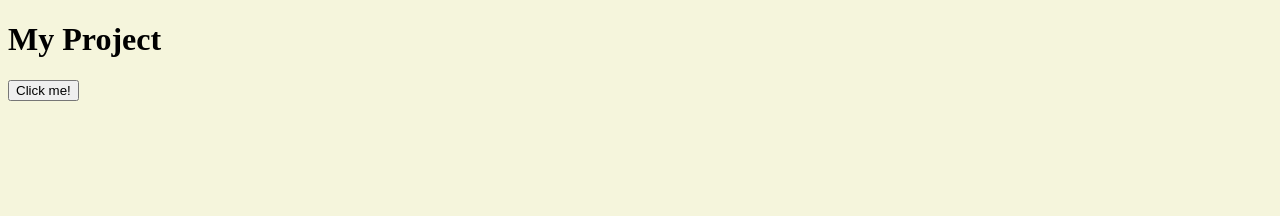
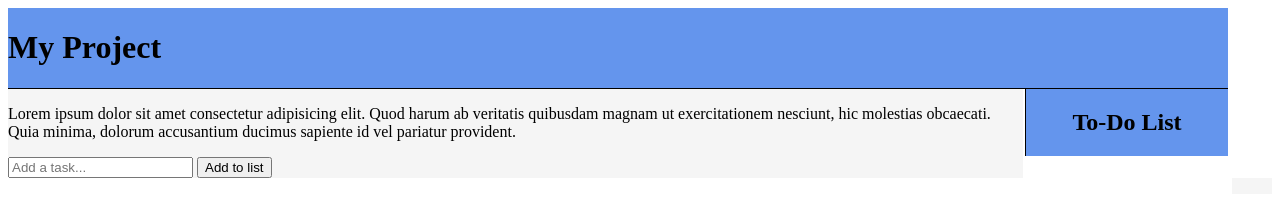
Before and after one commit to officeraggro/sdi-workshop-to-do-list, a plain HTML site: page index.html in a window 1280 px wide. Drawn offline with Linux system fonts and the light colour scheme.

Commit message:
Initial layout

```diff
--- a/index.html
+++ b/index.html
@@ -8,11 +8,25 @@
     <link rel="stylesheet" href="./style.css">
 </head>
 <body>
-    <div>
-        <h1>My Project</h1>
-    </div>
-    <div id="container">
-        <button id="click-me">Click me!</button>
+    <div class="grid-container">
+        <div class="grid-item grid-head">
+            <span><h1 id="banner-title">My Project</h1></span>
+        </div>
+
+        <div class="grid-item grid-content">
+            <p>Lorem ipsum dolor sit amet consectetur adipisicing elit. Quod harum ab veritatis quibusdam magnam ut exercitationem nesciunt, hic molestias obcaecati. Quia minima, dolorum accusantium ducimus sapiente id vel pariatur provident.</p>
+            <input placeholder="Add a task...">
+            <button id="click-me">Add to list</button>
+        </div>
+
+        <div class="grid-item checklist-header">
+            <h2>To-Do List</h2>
+        </div>
+        <div class="grid-item checklist">
+            <ul id="checklist">
+
+            </ul>
+        </div>
     </div>
 
     <script src="./index.js"></script>
--- a/style.css
+++ b/style.css
@@ -1,3 +1,37 @@
-body {
-    background-color: beige;
+
+
+.grid-container {
+    display: grid;
+    grid-template-columns: 2.5fr .5fr;
+    grid-auto-rows: auto;
+    grid-column-gap: 2px;
+    grid-template-areas:
+    "header header"
+    "content sidebar-header"
+    "content sidebar-content"
+    "footer footer";
 }
+
+.grid-head {
+    grid-area: header;
+    background-color: #6495ed;
+    border-bottom: 1px solid #000000;
+
+}
+
+.grid-content {
+    grid-area: content;
+    background-color: #f5f5f5;
+}
+
+.checklist-header {
+    grid-area: sidebar-header;
+    background-color: #6495ed;
+    text-align: center;
+    border-left: 1px solid #000000;
+}
+
+.checklist {
+    grid-area: sidebar;
+    background-color: #f5f5f5;
+}
```
